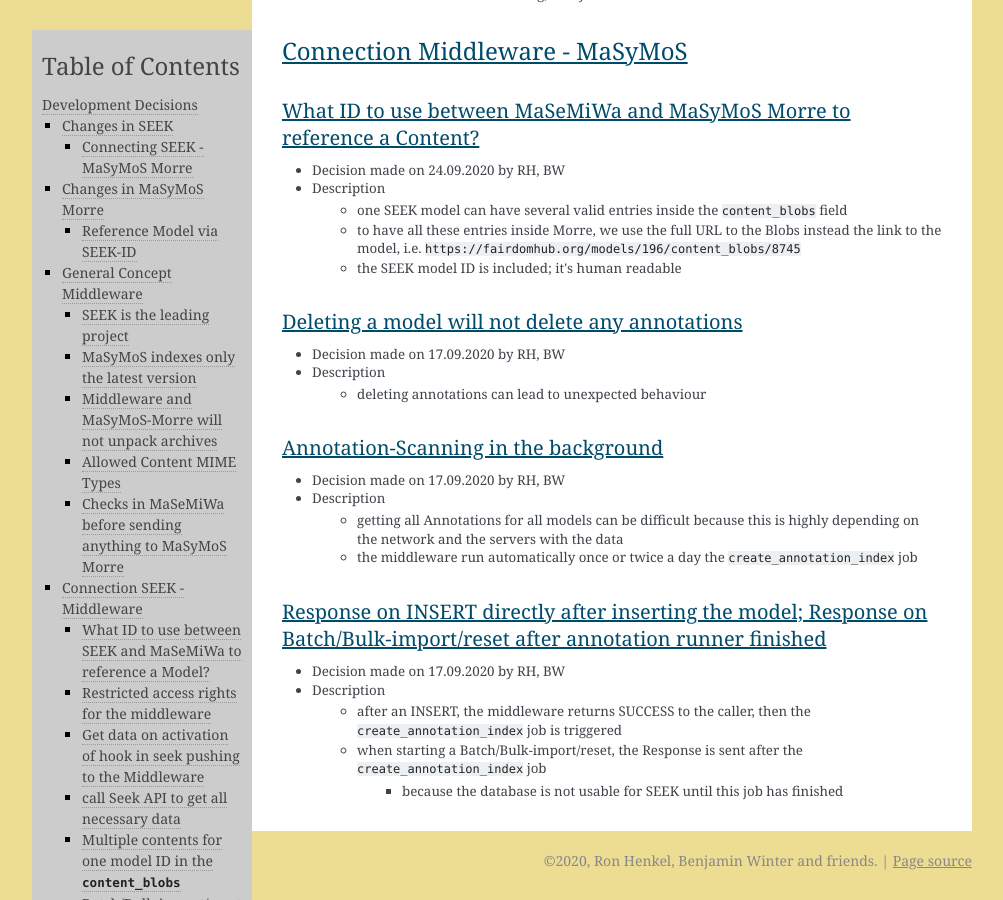
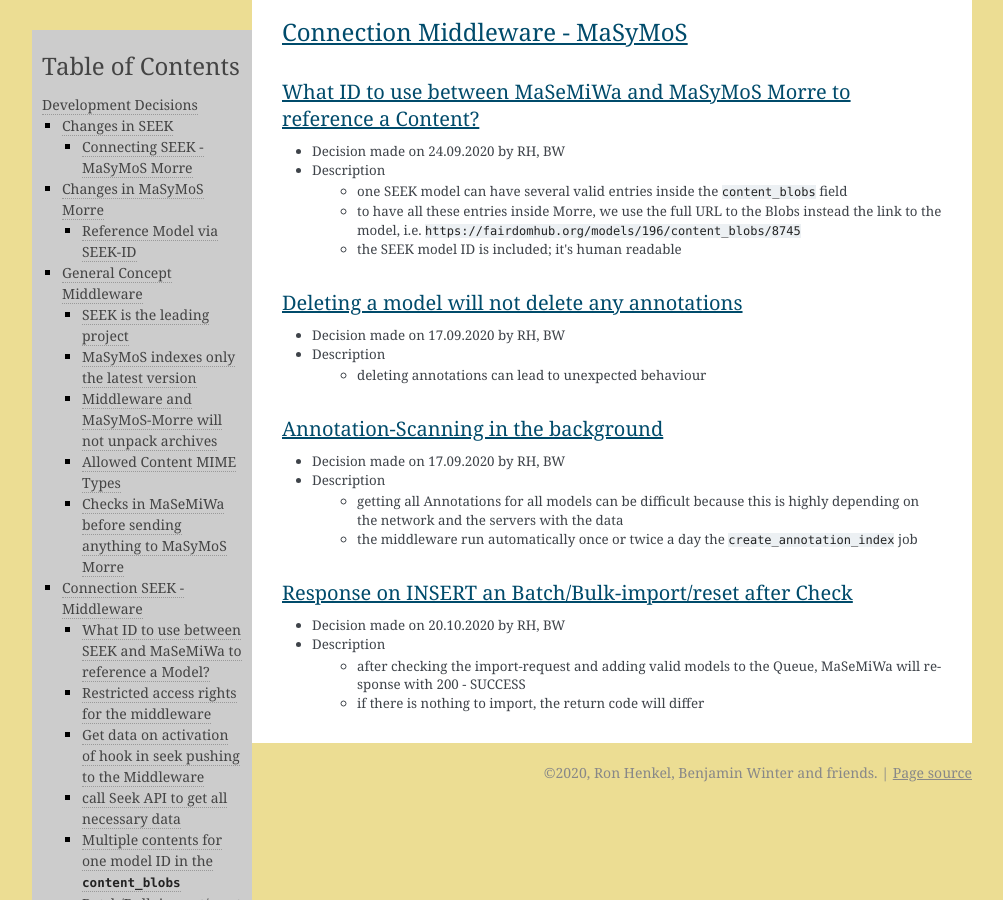
Before and after one commit to MaSyMoS/masymos-seek-middleware, a Sphinx documentation site: the page built from dev/doc/dev_decisions.rst, in a window 1280 px wide and 900 px high, scrolled down 3271 px. Shown: the whole window, without its empty margins (138-1141 px from the left). Built offline with Sphinx 7.4.7, drawn with Linux system fonts in a browser that asks for light colours; some of the changed text lies outside the part shown.

Commit message:
docs: updated UMLs; decisions; (simplified MaSeMiWa Workflow)
MaSyMoS/masymos-seek-middleware#10

```diff
--- a/dev/doc/dev_decisions.rst
+++ b/dev/doc/dev_decisions.rst
@@ -152,10 +152,9 @@
     - getting all Annotations for all models can be difficult because this is highly depending on the network and the servers with the data
     - the middleware run automatically once or twice a day the ``create_annotation_index`` job
 
-Response on INSERT directly after inserting the model; Response on Batch/Bulk-import/reset after annotation runner finished
-===========================================================================================================================
-- Decision made on 17.09.2020 by RH, BW
+Response on INSERT an Batch/Bulk-import/reset after Check
+=========================================================
+- Decision made on 20.10.2020 by RH, BW
 - Description
-    - after an INSERT, the middleware returns SUCCESS to the caller, then the ``create_annotation_index`` job is triggered
-    - when starting a Batch/Bulk-import/reset, the Response is sent after the ``create_annotation_index`` job
-        - because the database is not usable for SEEK until this job has finished
+    - after checking the import-request and adding valid models to the Queue, MaSeMiWa will response with 200 - SUCCESS
+    - if there is nothing to import, the return code will differ
```
Also changed, not shown: 4 other files.
